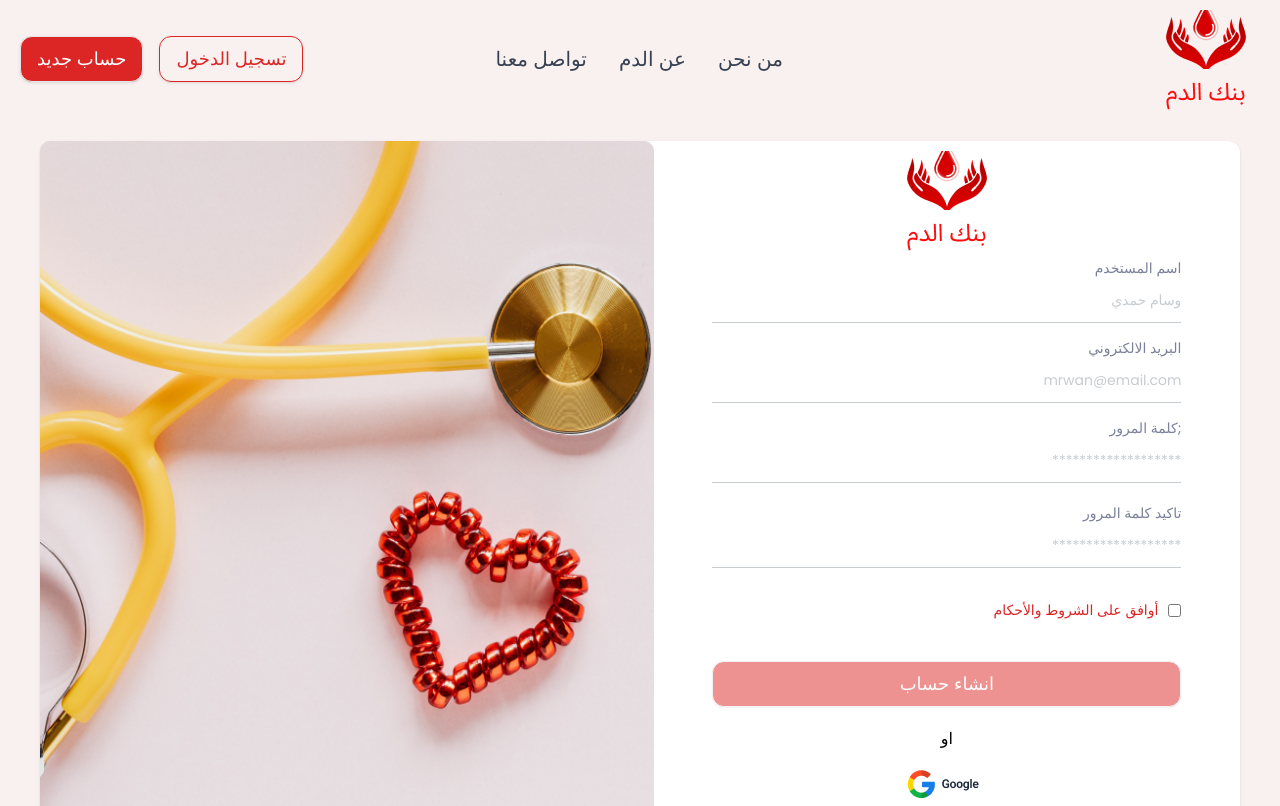
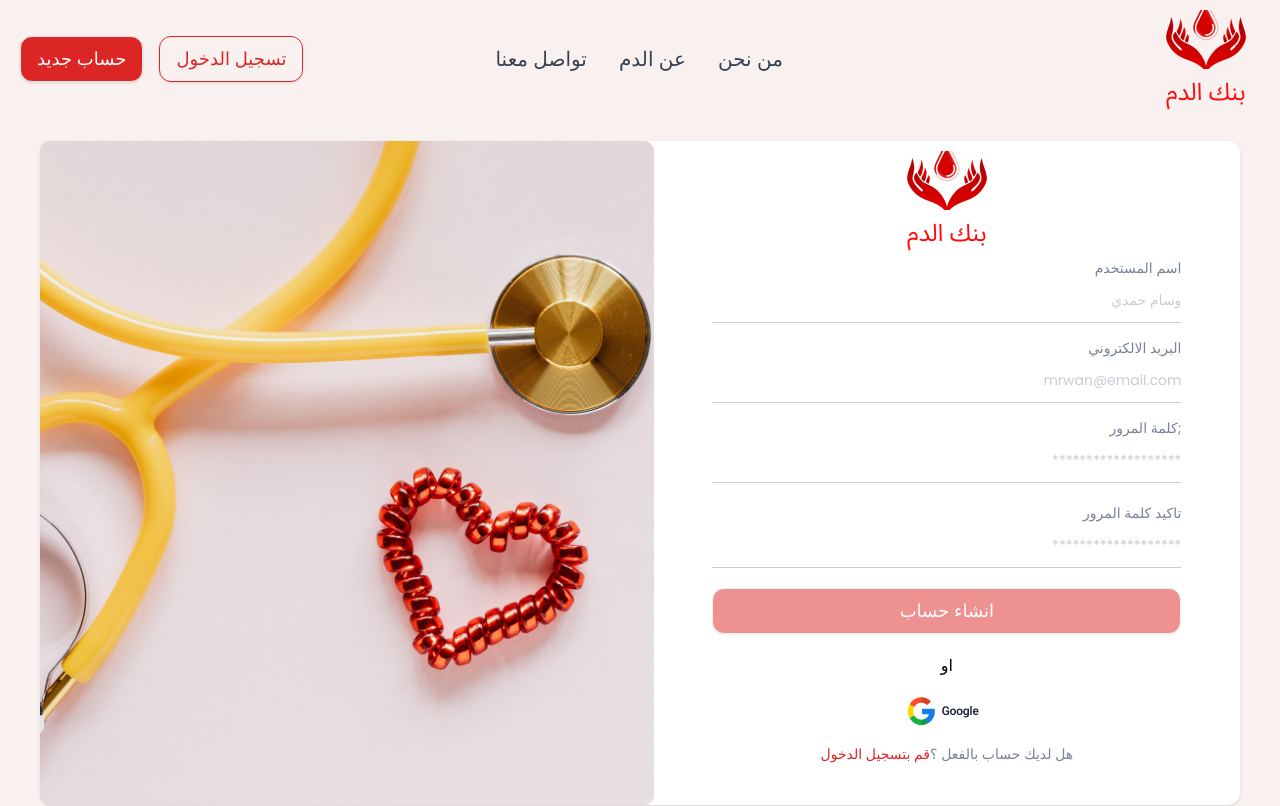
Before and after one commit to 1FaresKhalil/bloodBank, a React (Create React App) app in the folder Frontend/: page /sign-up in a window 1280 px wide. Shown: the top 806 px of the page. Built offline with nearby package versions, Linux system fonts and the light colour scheme.

Commit message:
signUp & login Api

```diff
--- a/Frontend/src/Components/Pages/SignIn.js
+++ b/Frontend/src/Components/Pages/SignIn.js
@@ -70,7 +70,10 @@ const SignIn = () => {
         resetEmail();
         resetPassword();
 
+
         return navigate("/Home");
+
+
       } else {
         setErrorMessage("Email or password is Invalid !");
       }
--- a/Frontend/src/Components/Pages/SignUp.js
+++ b/Frontend/src/Components/Pages/SignUp.js
@@ -215,24 +215,11 @@ const SignUp = () => {
                 }}
               />
             </div>
-            <div className="flex pb-10 pt-8">
-              <input
-                id="terms"
-                type="checkbox"
-                name="accept__terms"
-                value="yes"
-              />
-              <label
-                className="text-red-600 text-[14px] pr-[10px]"
-                htmlFor="terms"
-              >
-                أوافق على الشروط والأحكام
-              </label>
-            </div>
+
             <button
               disabled={!formIsValid}
               type="submit"
-              className="contained-btn w-full disabled:opacity-50 "
+              className="contained-btn w-full disabled:opacity-50 mt-5"
             >
               انشاء حساب
             </button>
```
